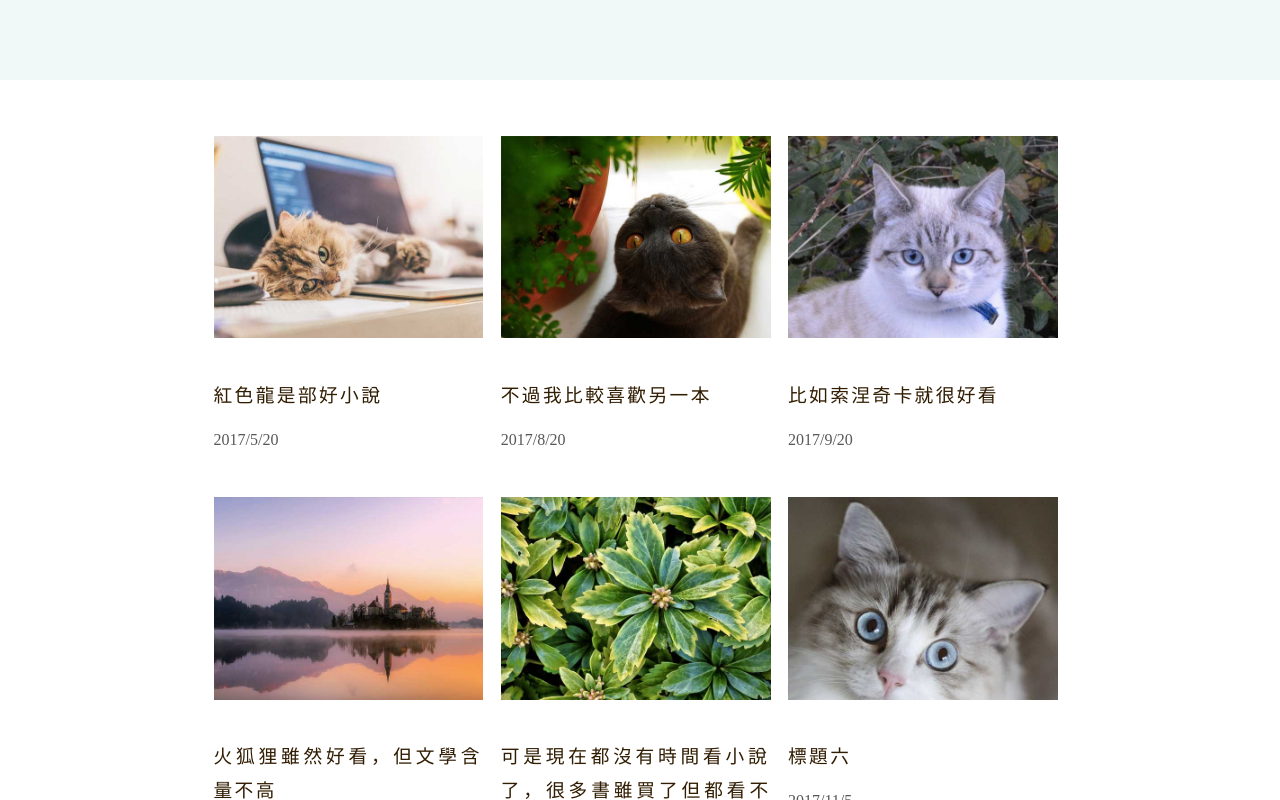
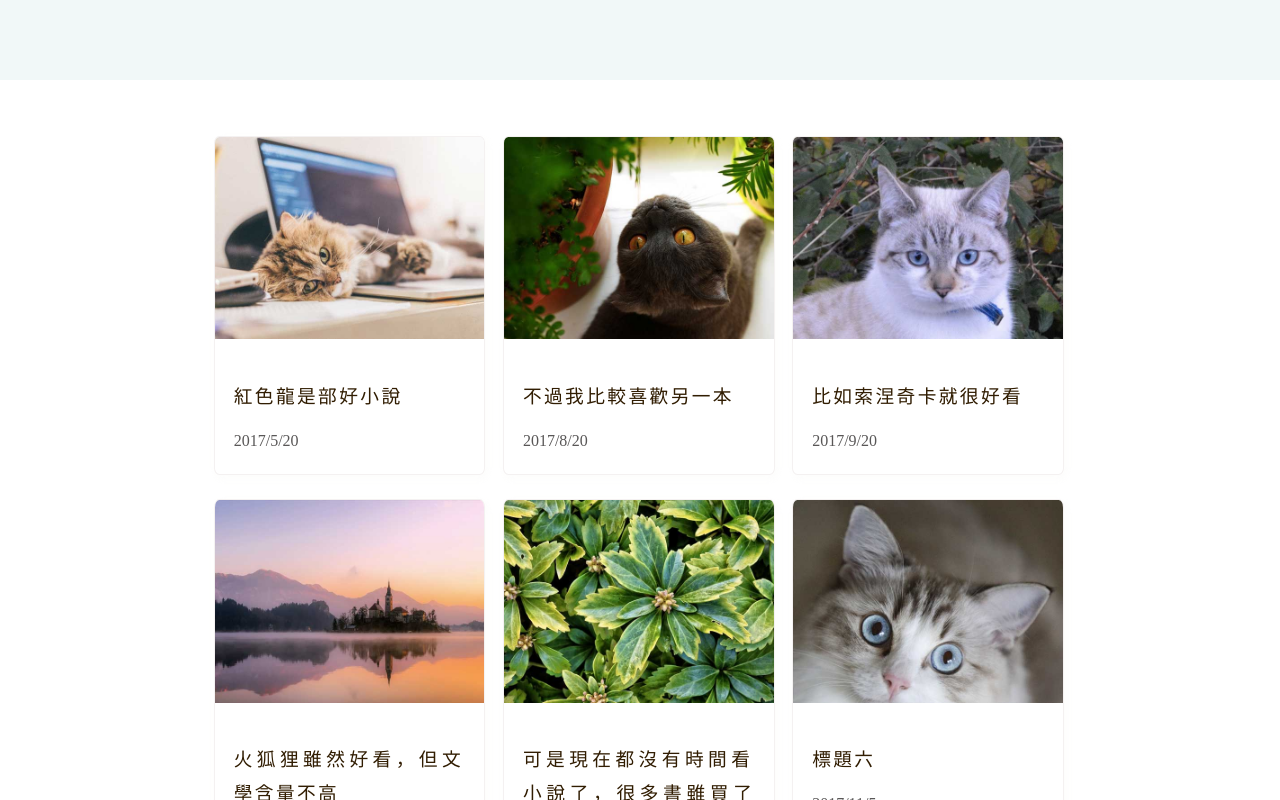
Before and after one commit to TakaMiii/blog2, a Vue app: page / in a window 1280 px wide. Shown: the part 720-1520 px from the top of the page. Built offline with nearby package versions, Linux system fonts and the light colour scheme.

Commit message:
優化items的 css

```diff
--- a/src/components/AppItems.vue
+++ b/src/components/AppItems.vue
@@ -1,10 +1,14 @@
 <template>
   <div class="items">
     <div class="item" v-for="item in items">
-      <div class="img-size"><img class="item-img" v-bind:src="item.coverImage"></div>
-      <h3 class="item-h3">
-        {{ item.itemTitle }}</h3>
-      <div class="item-date">{{ item.date }}</div>
+      <div class="img-size">
+        <img class="item-img" v-bind:src="item.coverImage">
+      </div>
+      <div class="item-text">
+        <h3 class="item-h3">
+          {{ item.itemTitle }}</h3>
+        <div class="item-date">{{ item.date }}</div>
+      </div>
     </div>
   </div>
 </template>
@@ -69,17 +73,28 @@ export default {
 <!-- Add "scoped" attribute to limit CSS to this component only -->
 
 <style scoped>
+/*電腦、平板共同樣式。只有手機版不套用，故手機版樣式於media query覆寫*/
+.items {
+  display: flex;
+  justify-content: flex-start;
+  flex-wrap: wrap;
+}
 .item {
   width: 100%;
-  margin-bottom: 2.8rem;
+  margin: 1.5em 1%;
+  margin-bottom: 0;
+  border: 1px solid hsla(10, 10%, 95%, 1);
+  border-radius: 2%;
+  box-shadow: 2px 3px 6px 2px hsla(70, 30%, 95%, .2);
+  overflow: hidden;
 }
 
 /*嗰種item互動效果 ＋ 首頁文章顯圖太大會被裁切*/
 .img-size {
   width: 100%;
   height: 14em;
+  position: relative;
   overflow: hidden;
-  position: relative;
 }
 .img-size:before {
   content: '';
@@ -109,6 +124,11 @@ export default {
   font-weight: 600;
   margin-left: 20px;
   color: #02b490;
+}
+
+.item-text {
+  padding: 1.5em 1.2em;
+  padding-top: 0;
 }
 
 .item-h3 {
@@ -149,16 +169,6 @@ export default {
   font-weight: lighter;
 }
 
-/*電腦、平板共同樣式。只有手機版不套用，故手機版樣式於media query覆寫*/
-.items {
-  display: flex;
-  justify-content: flex-start;
-  flex-wrap: wrap;
-}
-.item {
-  margin: 1.5em 1%;
-}
-
 @media screen and (max-width:576px) {
   .items {
     display: flex;
@@ -179,7 +189,7 @@ export default {
   }
 
   .item {
-    width: 45%;
+    width: 47%;
   }
 }
 
```
